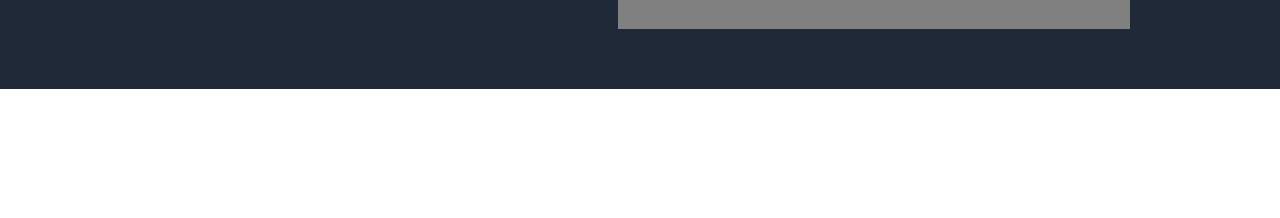
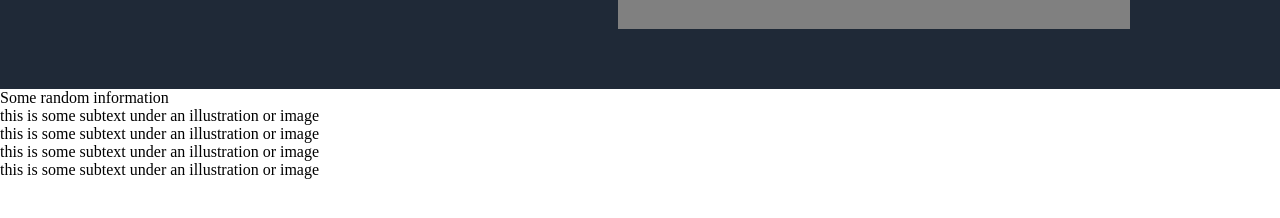
Before and after one commit to Harman-Bassi/landing-page, a plain HTML site: page index.html in a window 1280 px wide. Shown: the part 376-594 px from the top of the page. Drawn offline with Linux system fonts and the light colour scheme.

Commit message:
Add second info section

```diff
--- a/index.html
+++ b/index.html
@@ -29,6 +29,27 @@
                 <div class = "image">this is a placeholder for an image</div>
             </div>
         </div>
+        <div class ="second">
+            <div class ="second-title">Some random information</div>
+            <div class = "info-cards">
+                <div class ="card">
+                    <div class="box"></div>
+                    <div class="card-text">this is some subtext under an illustration or image</div>
+                </div>
+                <div class ="card">
+                    <div class="box"></div>
+                    <div class="card-text">this is some subtext under an illustration or image</div>
+                </div>
+                <div class ="card">
+                    <div class="box"></div>
+                    <div class="card-text">this is some subtext under an illustration or image</div>
+                </div>
+                <div class ="card">
+                    <div class="box"></div>
+                    <div class="card-text">this is some subtext under an illustration or image</div>
+                </div>
+            </div>
+        </div>
     </div>
 </body>
 </html>
```
